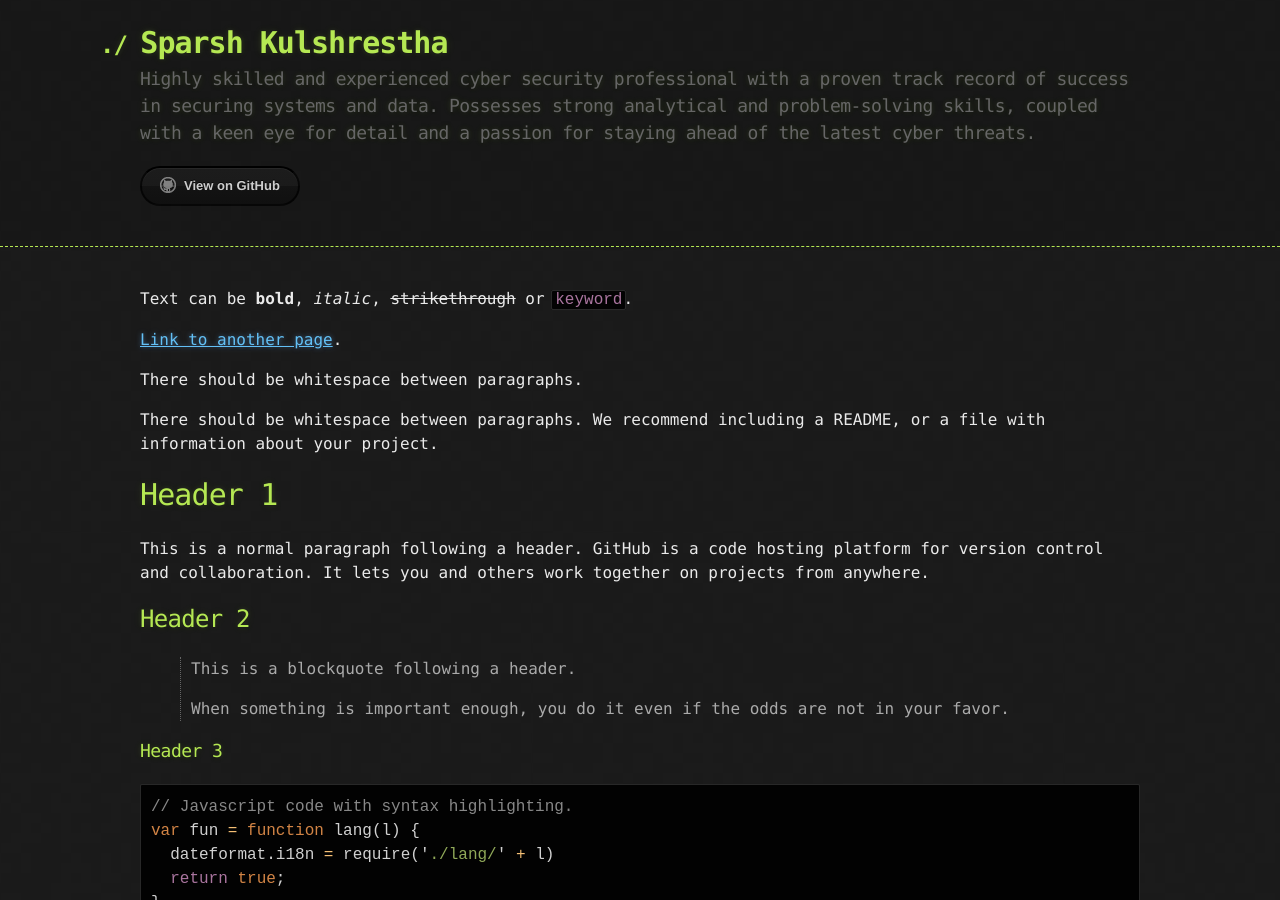
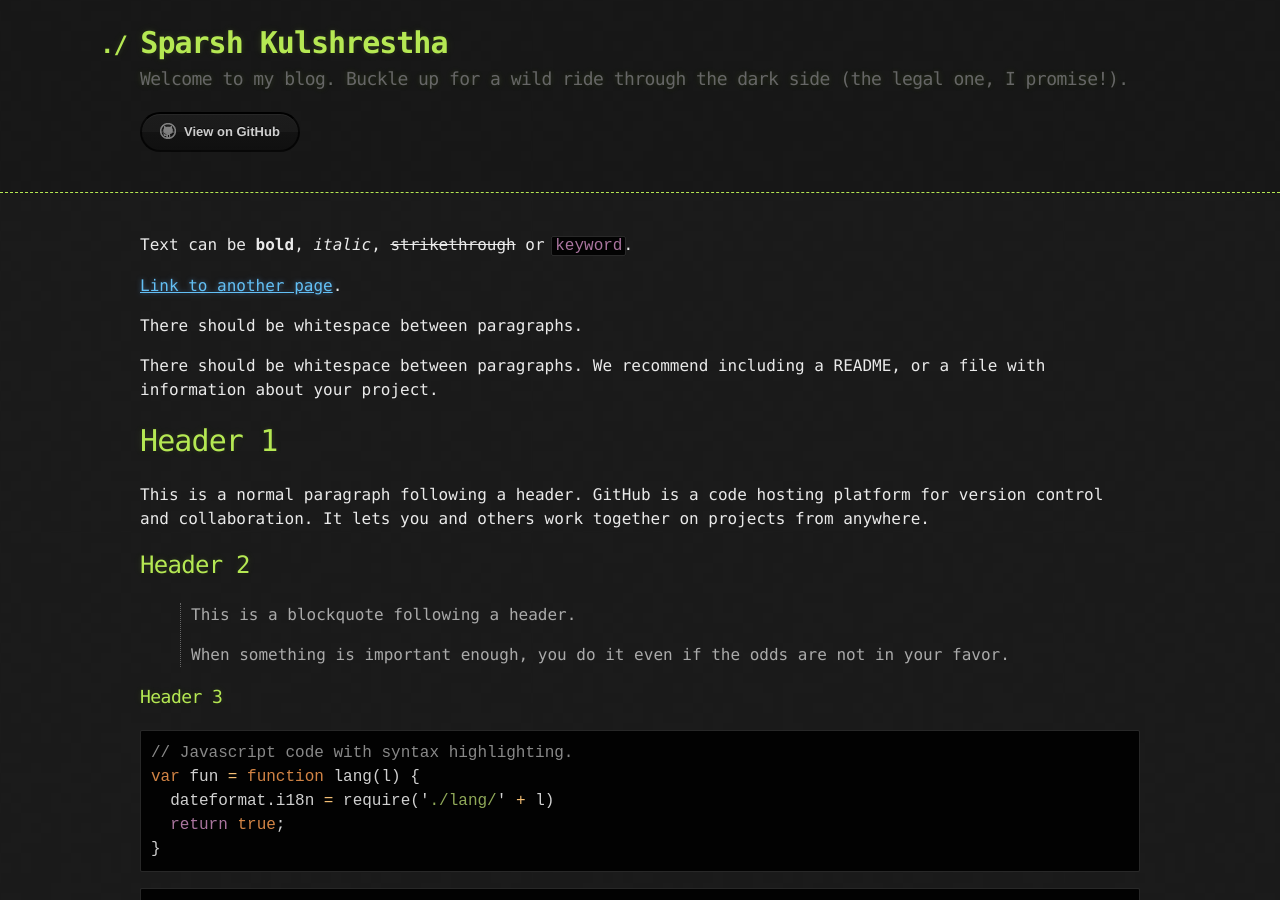
Before and after one commit to sparshkulshrestha/sparshkulshrestha.github.io, a Jekyll site: the page built from index.md, in a window 1280 px wide and 900 px high. Built offline with Jekyll 4.4.1, drawn with Linux system fonts in a browser that asks for light colours.

Commit message:
Update _config.yml

```diff
--- a/_config.yml
+++ b/_config.yml
@@ -1,5 +1,5 @@
 title: Sparsh Kulshrestha
-description: Highly skilled and experienced cyber security professional with a proven track record of success in securing systems and data. Possesses strong analytical and problem-solving skills, coupled with a keen eye for detail and a passion for staying ahead of the latest cyber threats.
+description: Welcome to my blog. Buckle up for a wild ride through the dark side (the legal one, I promise!).
 show_downloads: false
 google_analytics:
 theme: jekyll-theme-hacker
```
